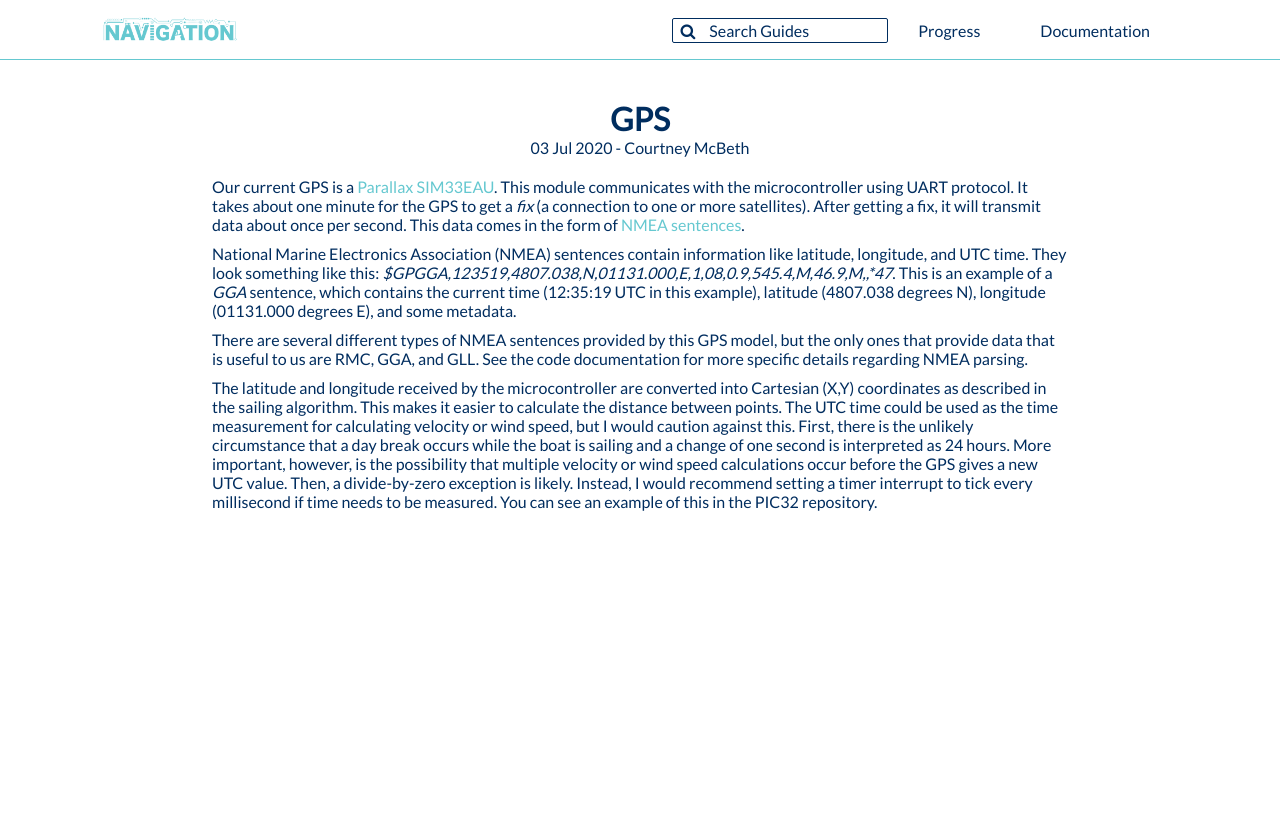
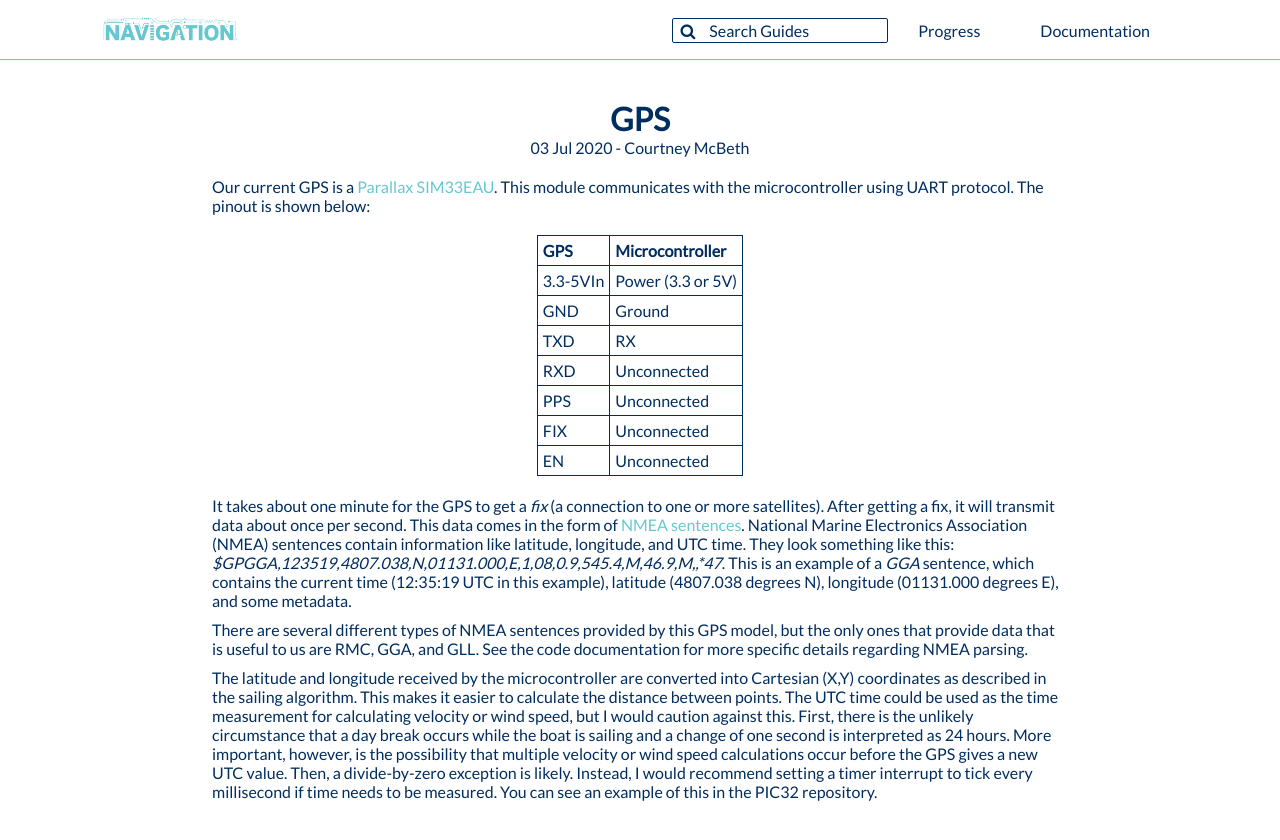
Before and after one commit to CUSail-Navigation/intrasite, a Jekyll site: the page built from _posts/2020-07-03-gps.md, in a window 1280 px wide. Shown: the top 840 px of the page. Built offline with Jekyll 4.4.1, drawn with Linux system fonts in a browser that asks for light colours.

Commit message:
add gps pinout

```diff
--- a/_posts/2020-07-03-gps.md
+++ b/_posts/2020-07-03-gps.md
@@ -6,9 +6,20 @@ logo: gps_logo.jpg
 title: GPS
 ---
 
-Our current GPS is a [Parallax SIM33EAU]({{ site.baseurl }}/pdfs/gps_datasheet.pdf). This module communicates with the microcontroller using UART protocol. It takes about one minute for the GPS to get a _fix_ (a connection to one or more satellites). After getting a fix, it will transmit data about once per second. This data comes in the form of [NMEA sentences](https://www.gpsinformation.org/dale/nmea.htm).
+Our current GPS is a [Parallax SIM33EAU]({{ site.baseurl }}/pdfs/gps_datasheet.pdf). This module communicates with the microcontroller using UART protocol. The pinout is shown below:
 
-National Marine Electronics Association (NMEA) sentences contain information like latitude, longitude, and UTC time. They look something like this: _$GPGGA,123519,4807.038,N,01131.000,E,1,08,0.9,545.4,M,46.9,M,,*47_. This is an example of a _GGA_ sentence, which contains the current time (12:35:19 UTC in this example), latitude (4807.038 degrees N), longitude (01131.000 degrees E), and some metadata.
+{:.post_table}
+| GPS      | Microcontroller   |
+| --------- | ------------- |
+| 3.3-5VIn       | Power (3.3 or 5V)        |
+| GND    | Ground |
+| TXD     | RX |
+| RXD     | Unconnected |
+| PPS | Unconnected |
+| FIX | Unconnected |
+| EN | Unconnected |
+
+It takes about one minute for the GPS to get a _fix_ (a connection to one or more satellites). After getting a fix, it will transmit data about once per second. This data comes in the form of [NMEA sentences](https://www.gpsinformation.org/dale/nmea.htm). National Marine Electronics Association (NMEA) sentences contain information like latitude, longitude, and UTC time. They look something like this: _$GPGGA,123519,4807.038,N,01131.000,E,1,08,0.9,545.4,M,46.9,M,,*47_. This is an example of a _GGA_ sentence, which contains the current time (12:35:19 UTC in this example), latitude (4807.038 degrees N), longitude (01131.000 degrees E), and some metadata.
 
 There are several different types of NMEA sentences provided by this GPS model, but the only ones that provide data that is useful to us are RMC, GGA, and GLL. See the code documentation for more specific details regarding NMEA parsing.
 
```
